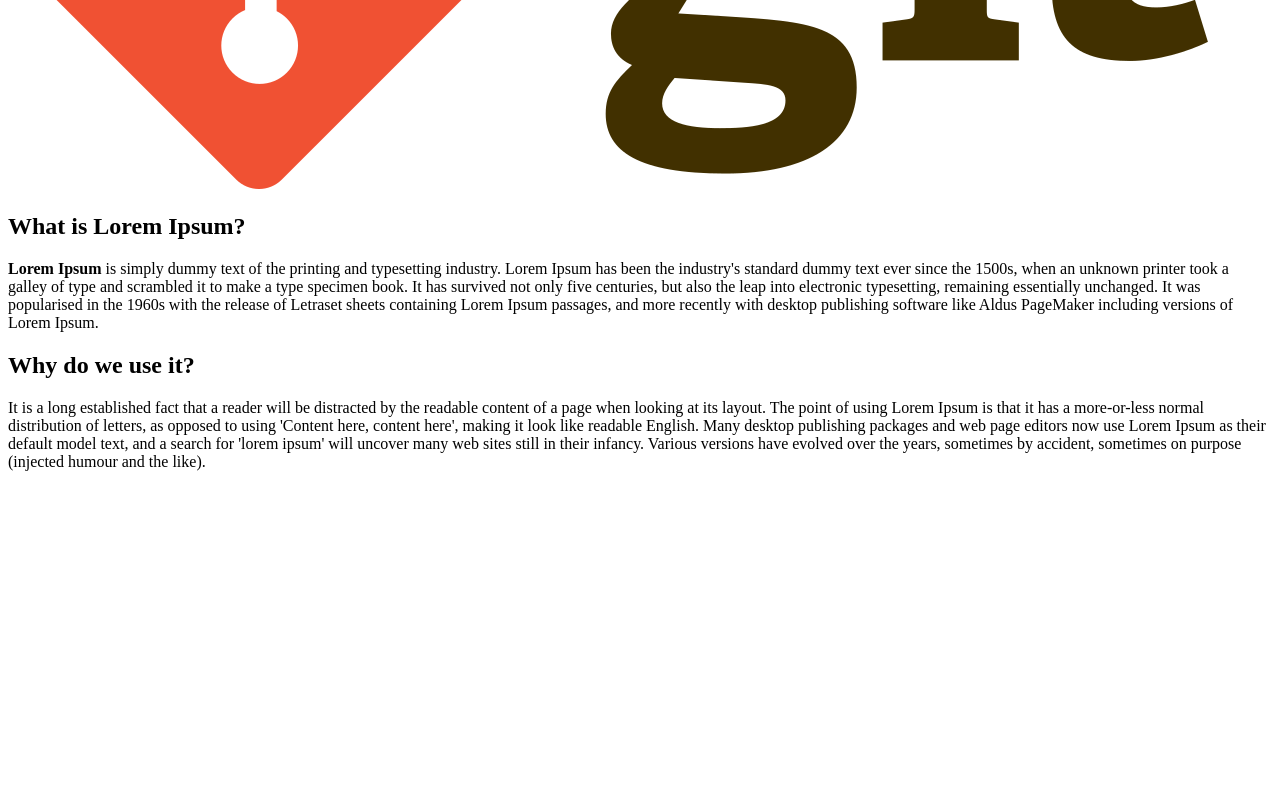
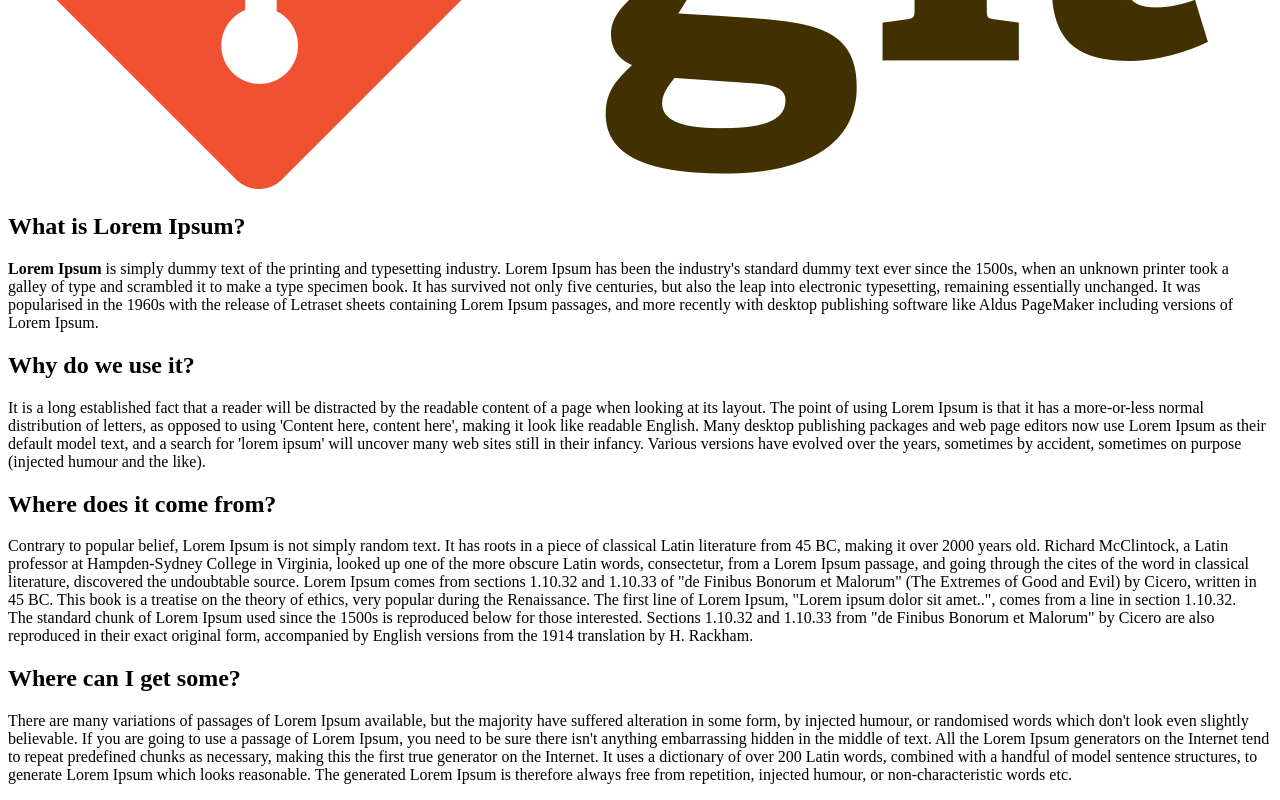
Before and after one commit to AlexAlmanza91/ProyectoGIT, a plain HTML site: page index.html in a window 1280 px wide. Shown: the part 320-1120 px from the top of the page. Before the commit the page ends 807 px from the top, so only its background shows below. Drawn offline with Linux system fonts and the light colour scheme.

Commit message:
Se agregaron mas titulos y parrafos

```diff
--- a/index.html
+++ b/index.html
@@ -11,6 +11,10 @@
 	</p>
 	<h2>Why do we use it?</h2>
 	<p>It is a long established fact that a reader will be distracted by the readable content of a page when looking at its layout. The point of using Lorem Ipsum is that it has a more-or-less normal distribution of letters, as opposed to using 'Content here, content here', making it look like readable English. Many desktop publishing packages and web page editors now use Lorem Ipsum as their default model text, and a search for 'lorem ipsum' will uncover many web sites still in their infancy. Various versions have evolved over the years, sometimes by accident, sometimes on purpose (injected humour and the like).</p>
+	<h2>Where does it come from?</h2>
+	<p>Contrary to popular belief, Lorem Ipsum is not simply random text. It has roots in a piece of classical Latin literature from 45 BC, making it over 2000 years old. Richard McClintock, a Latin professor at Hampden-Sydney College in Virginia, looked up one of the more obscure Latin words, consectetur, from a Lorem Ipsum passage, and going through the cites of the word in classical literature, discovered the undoubtable source. Lorem Ipsum comes from sections 1.10.32 and 1.10.33 of "de Finibus Bonorum et Malorum" (The Extremes of Good and Evil) by Cicero, written in 45 BC. This book is a treatise on the theory of ethics, very popular during the Renaissance. The first line of Lorem Ipsum, "Lorem ipsum dolor sit amet..", comes from a line in section 1.10.32. <br>The standard chunk of Lorem Ipsum used since the 1500s is reproduced below for those interested. Sections 1.10.32 and 1.10.33 from "de Finibus Bonorum et Malorum" by Cicero are also reproduced in their exact original form, accompanied by English versions from the 1914 translation by H. Rackham.</p>
+	<h2>Where can I get some?</h2>
+	<p>There are many variations of passages of Lorem Ipsum available, but the majority have suffered alteration in some form, by injected humour, or randomised words which don't look even slightly believable. If you are going to use a passage of Lorem Ipsum, you need to be sure there isn't anything embarrassing hidden in the middle of text. All the Lorem Ipsum generators on the Internet tend to repeat predefined chunks as necessary, making this the first true generator on the Internet. It uses a dictionary of over 200 Latin words, combined with a handful of model sentence structures, to generate Lorem Ipsum which looks reasonable. The generated Lorem Ipsum is therefore always free from repetition, injected humour, or non-characteristic words etc.</p>
 
 </body>
 </html>
```
